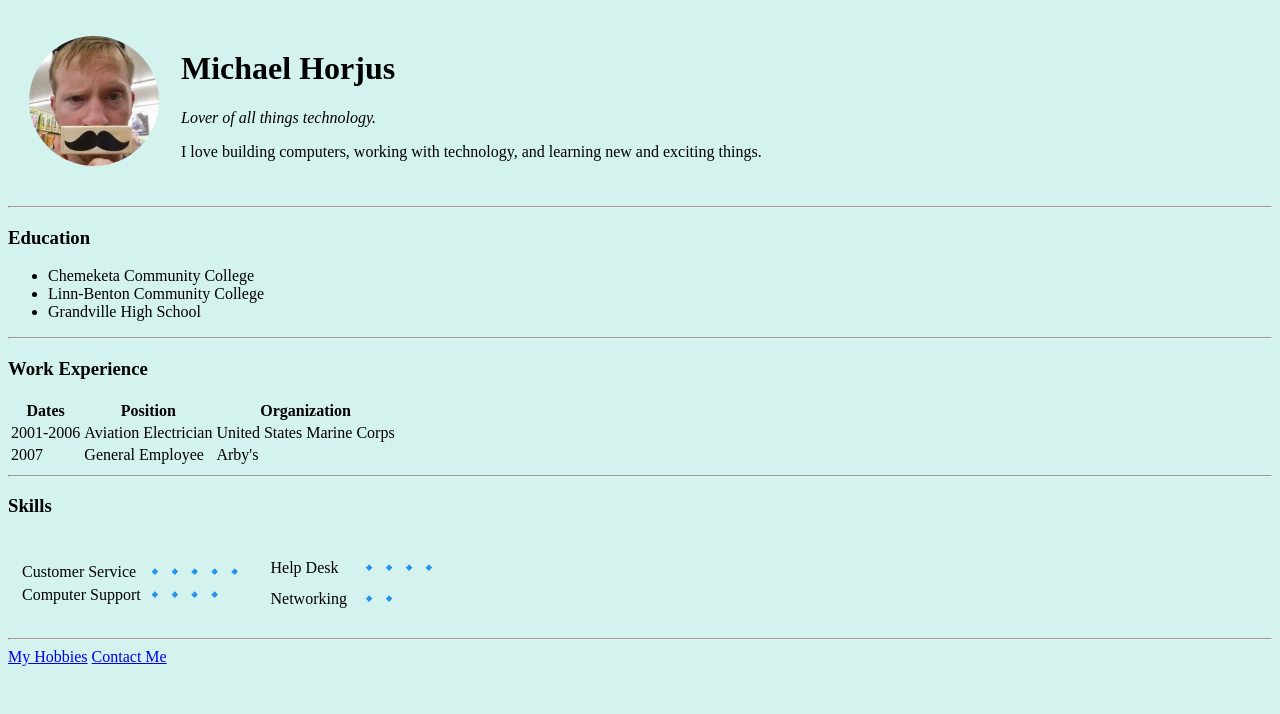
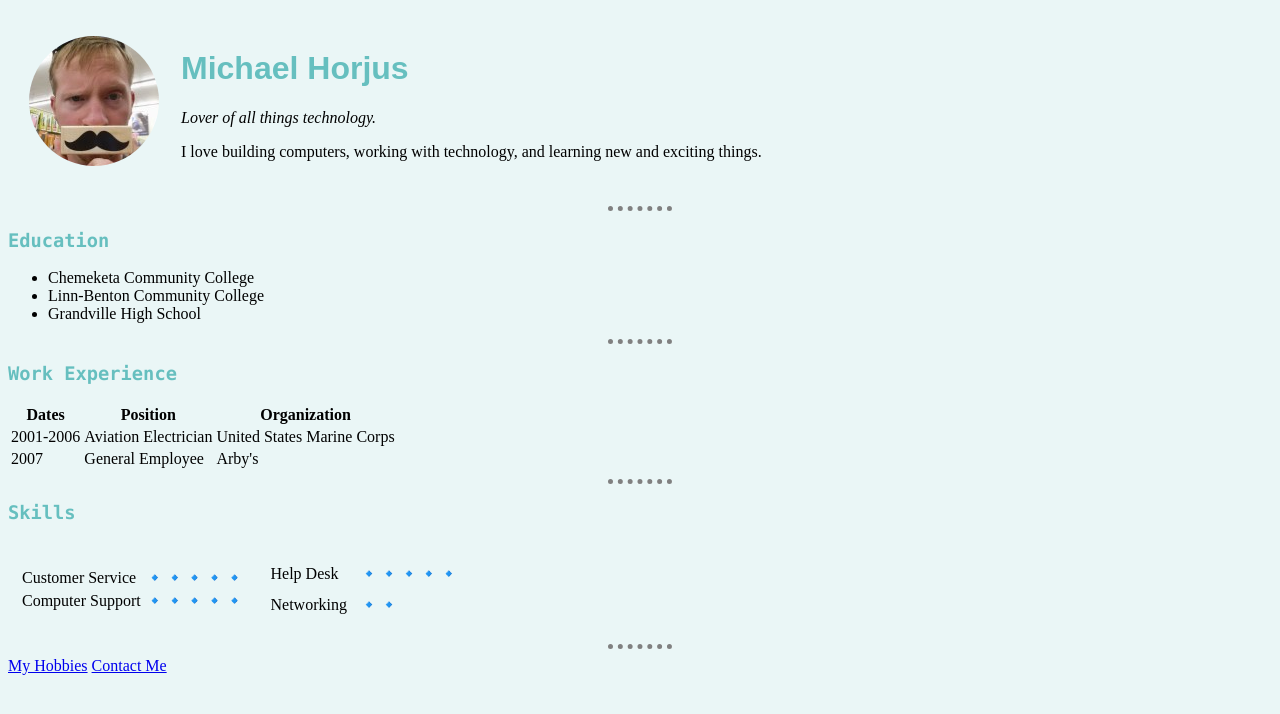
Before and after one commit to sifaxis/cv, a plain HTML site: page index.html in a window 1280 px wide. Drawn offline with Linux system fonts and the light colour scheme.

Commit message:
Add files via upload
Updated files and added CSS.

```diff
--- /dev/null
+++ b/css/styles.css
@@ -0,0 +1,20 @@
+  body {
+    background-color: #EAF6F6;
+  }
+
+  hr {
+    border-color: gray;
+    border-style: none;
+    border-top-style: dotted;
+    border-width: 5px;
+    width: 5%;
+  }
+
+  h1 {
+    color: #66BFBF;
+    font-family: "Arial", Courier, monospace;
+  }
+  h3 {
+    color: #66BFBF;
+    font-family: "Lucida Console", Courier, monospace;
+  }
--- a/index.html
+++ b/index.html
@@ -4,15 +4,16 @@
 <head>
   <meta charset="utf-8">
   <title>ℳ Michael's Personal Site</title>
+  <link rel="stylesheet" href="css/styles.css">
 </head>
 
-<body style="background-color: #d4f3ef;">
+<body>
   <table cellspacing="20">
     <tr>
       <td><img src="images\circle-cropped.png" alt="michael profile picture"></td>
       <td>
         <h1>Michael Horjus</h1>
-        <p><em>Lover of all things technology</a>.</em></p>
+        <p><em>Lover of all things technology.</em></p>
         <p>
           I love building computers, working with technology, and
           learning new and exciting things.
@@ -67,7 +68,7 @@
           </tr>
           <tr>
             <td>Computer Support</td>
-            <td>🔹🔹🔹🔹</td>
+            <td>🔹🔹🔹🔹🔹</td>
           </tr>
         </table>
       </td>
@@ -75,7 +76,7 @@
         <table cellspacing="10">
           <tr>
             <td>Help Desk</td>
-            <td>🔹🔹🔹🔹</td>
+            <td>🔹🔹🔹🔹🔹</td>
           </tr>
           <tr>
             <td>Networking</td>
@@ -85,6 +86,11 @@
       </td>
     </tr>
   </table>
+
+
+
+
+
   <hr>
   <a href="hobbies.html">My Hobbies</a>
   <a href="contactme.html">Contact Me</a>
```
Also changed, not shown: contactme.html (+2 -1 lines), hobbies.html (+1 -0 lines).
